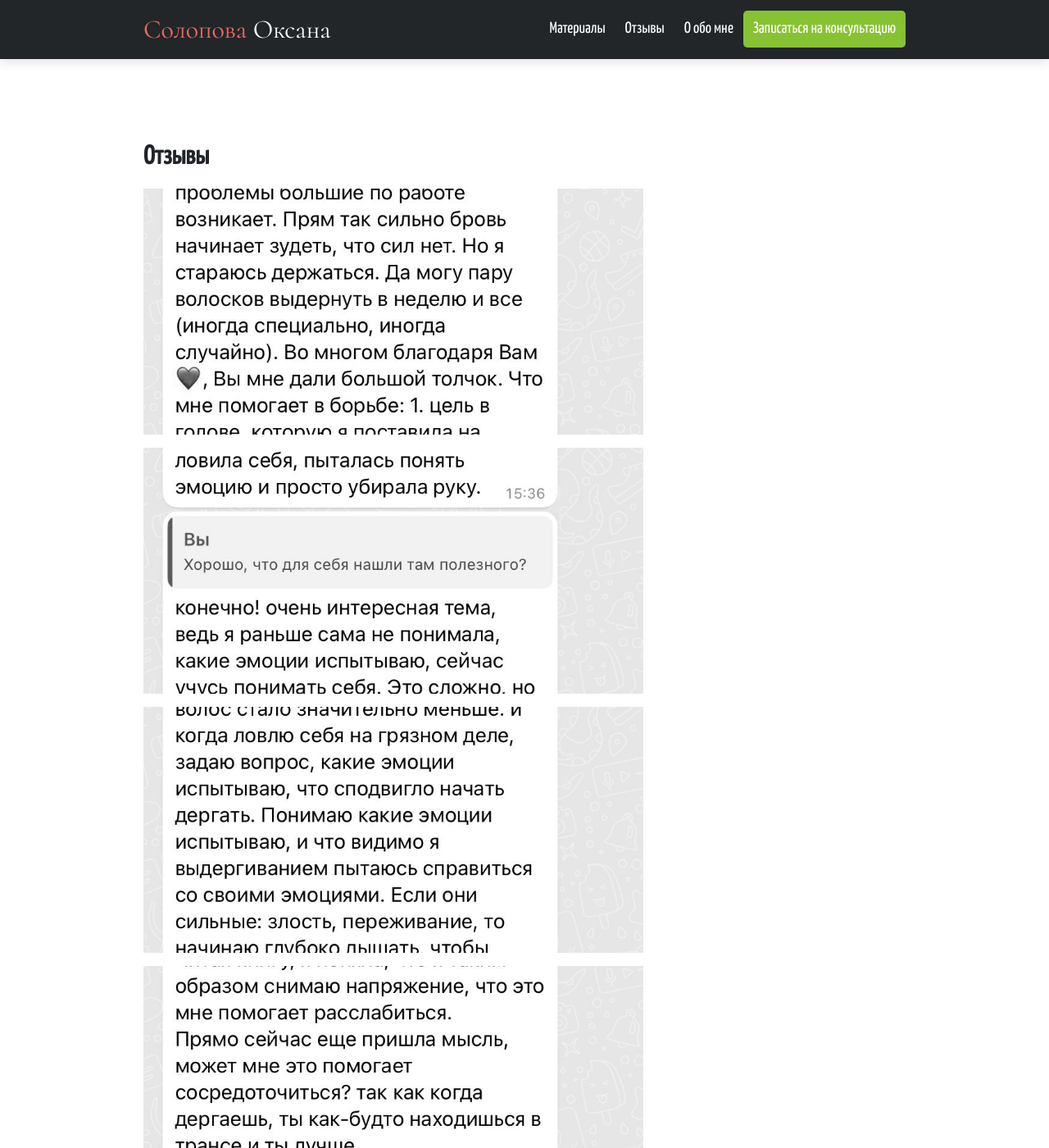
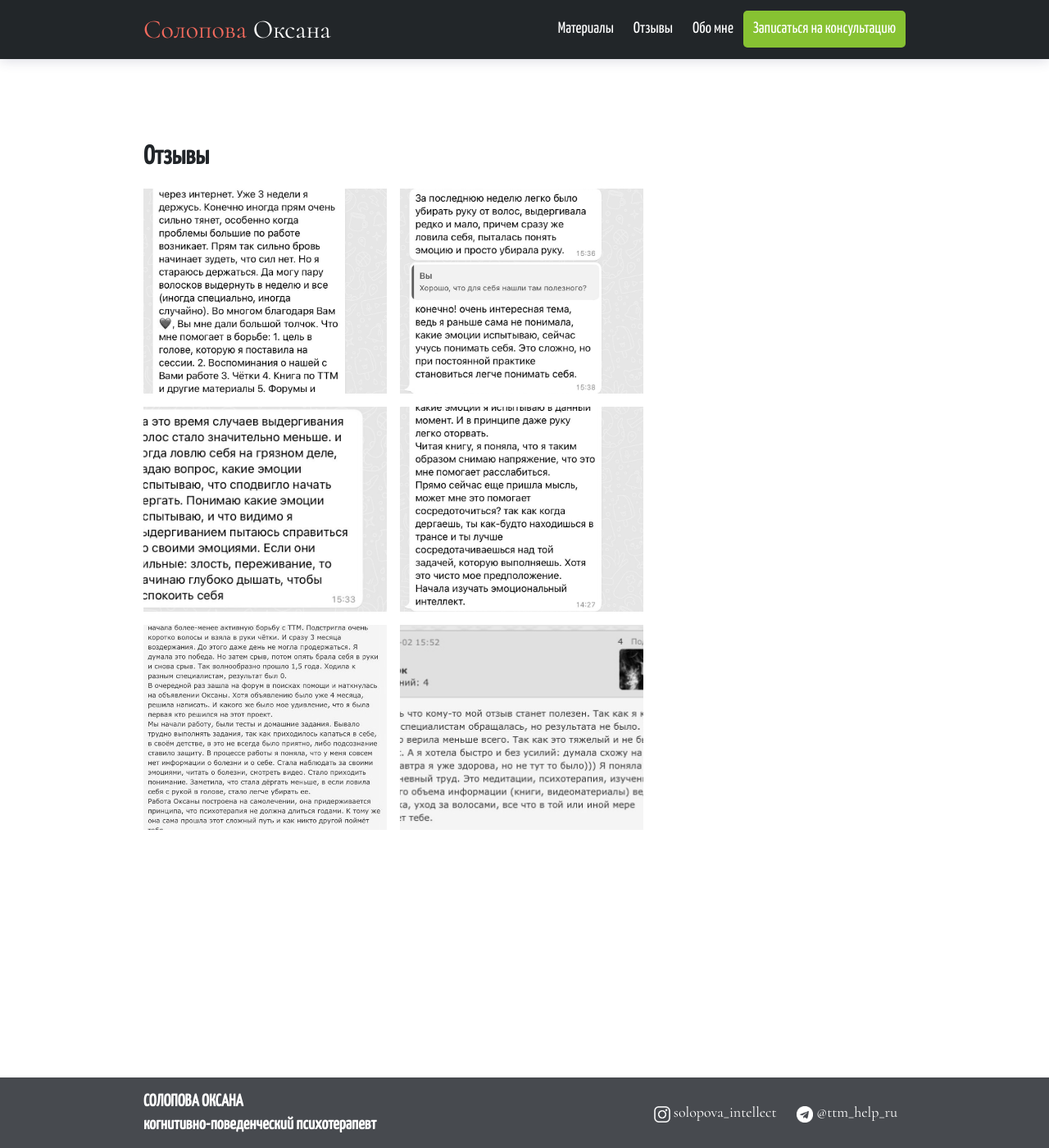
Before and after one commit to ttm-help/ttm-help.github.io, a Jekyll site: the page built from feedback.md, in a window 1280 px wide and 1400 px high. Shown: the whole window at 82% size. Built offline with Jekyll 4.4.1, drawn with Linux system fonts in a browser that asks for light colours.

```diff
--- a/_data/menus.yml
+++ b/_data/menus.yml
@@ -5,7 +5,7 @@ main:
   - name: "Отзывы"
     url: "/feedback"
     weight: 3
-  - name: "О обо мне"
+  - name: "Обо мне"
     url: "/about"
     weight: 4
   - name: "Записаться на консультацию"
--- a/_includes/call.html
+++ b/_includes/call.html
@@ -19,10 +19,4 @@
         </div>
         {% endif %}
     </div>
-    {% if include.show_button %}
-    <div class="call-box-bottom">
-        <a href="{{ site.data.contact.contact_button_link }}"
-           class="button call-button">Контакты</a>
-    </div>
-    {% endif %}
 </div>
--- a/_sass/components/_image-gallery.scss
+++ b/_sass/components/_image-gallery.scss
@@ -1,8 +1,8 @@
 .gallery {
   display: grid;
-  grid-template-columns: repeat(auto-fit, minmax(300px, 1fr));
+  grid-template-columns: repeat(auto-fit, minmax(250px, 1fr));
   grid-gap: 1rem;
-  grid-auto-rows: 300px;
+  grid-auto-rows: 250px;
   grid-auto-flow: dense;
   list-style-type: none;
   padding: 0;
```
Also changed, not shown: _includes/feedback-slideshow.html (+9 -3 lines), about.md (+2 -1 lines).
